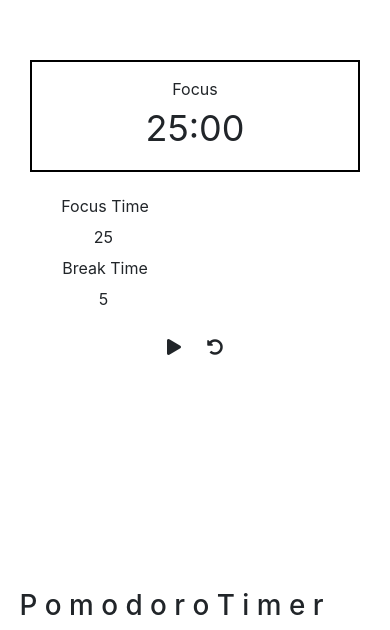
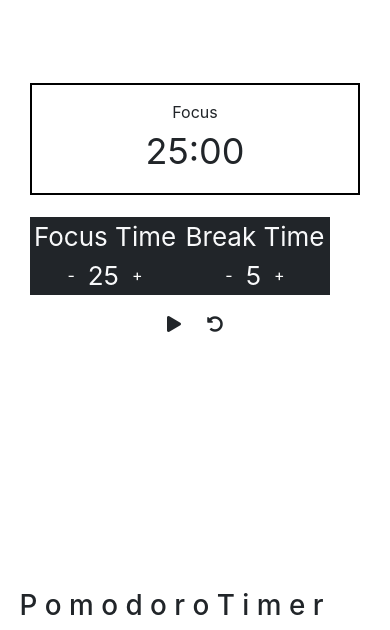
Before and after one commit to marley/pomodoro, a React (Create React App) app: page / in a window 390 px wide. Shown: the part 214-844 px from the top of the page. Built offline with nearby package versions, Linux system fonts and the light colour scheme.

Commit message:
Mobile breakpoint: bigger font, default background

```diff
--- a/src/App.css
+++ b/src/App.css
@@ -68,9 +68,10 @@
     margin: 3%;
   }
 
-  #session-dial-div:hover,
-  #break-dial-div:hover {
+  #session-dial-div,
+  #break-dial-div {
+    background-color: var(--bs-dark);
     color: var(--bs-light);
-    background-color: var(--bs-dark);
+    font-size: 26px;
   }
 }
--- a/src/App.js
+++ b/src/App.js
@@ -45,7 +45,7 @@ class App extends React.Component {
         >
           <div id="timer-and-dials">
             <Timer play={this.playBeep} />
-            <div id="app-dials" className="d-flex flex-column">
+            <div id="app-dials">
               <Dial title="session" />
               <Dial title="break" />
             </div>
```
